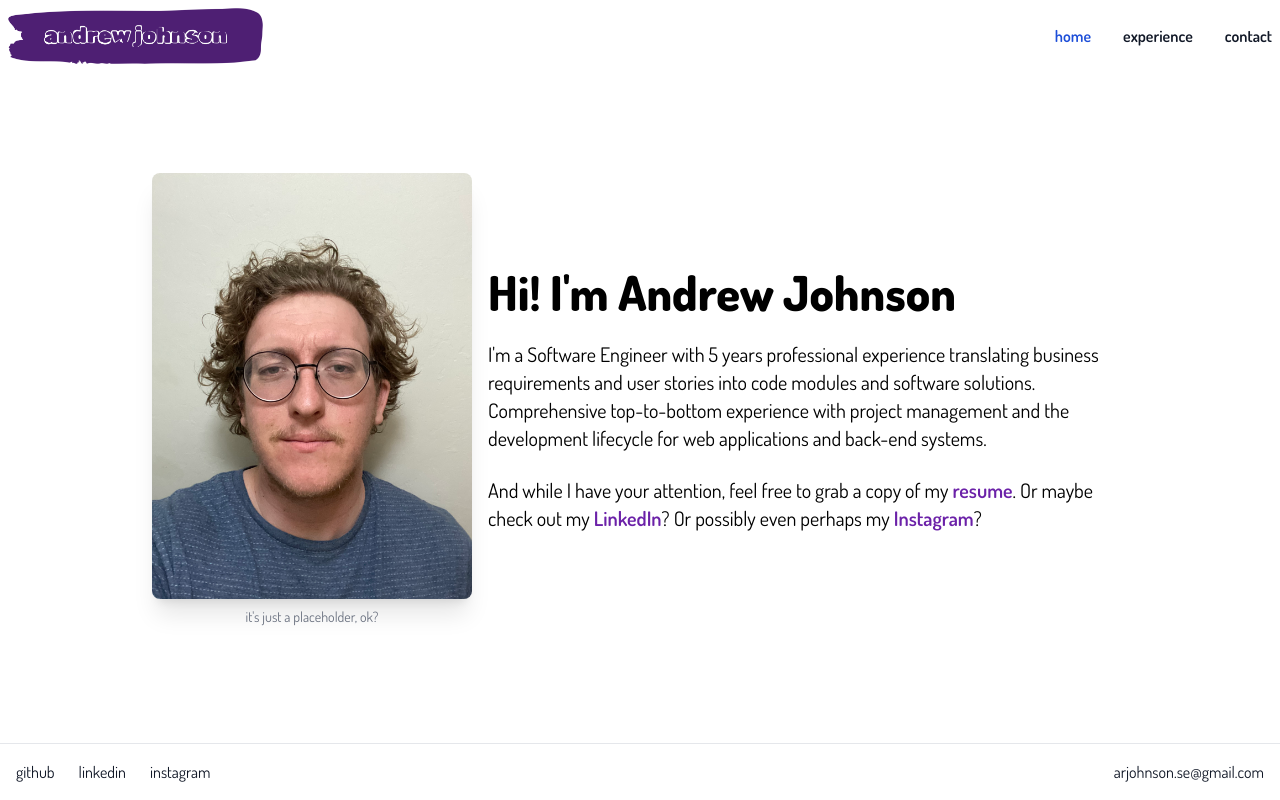
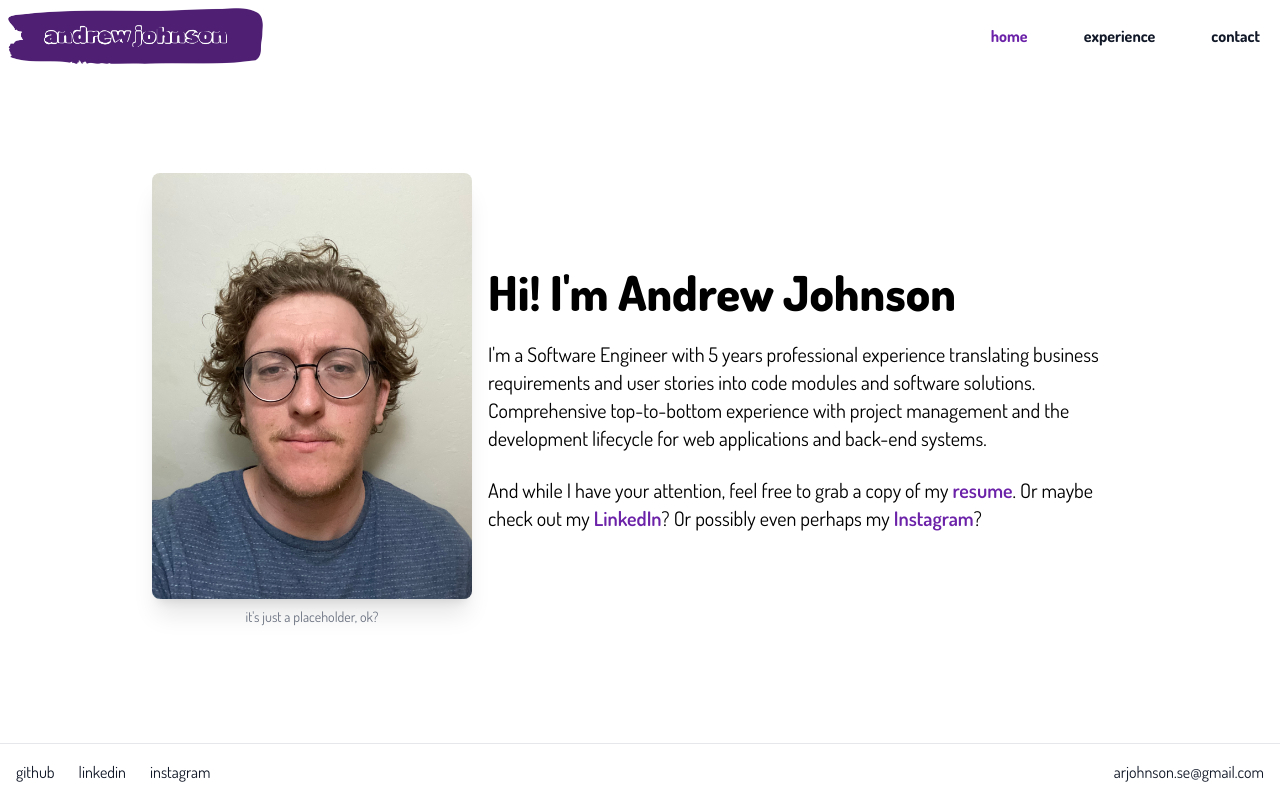
Before and after one commit to anryjohn/anryjohn.github.io, a React (Create React App) app: page / in a window 1280 px wide. Built offline with nearby package versions, Linux system fonts and the light colour scheme.

Commit message:
fix hamburger menu, clean up navbar classes

```diff
--- a/src/components/navigation.js
+++ b/src/components/navigation.js
@@ -1,22 +1,34 @@
-import React from 'react';
+import React, { useState } from 'react';
 import { NavLink } from 'react-router-dom';
-import logo from '../assets/nav_logo.png'
+import logo from '../assets/nav_logo.png';
 
 function Navigation() {
+  const [isMenuOpen, setIsMenuOpen] = useState(false);
+
+  const handleMenuToggle = () => {
+    setIsMenuOpen(!isMenuOpen);
+  };
+
   return (
-    <nav className="fixed top-0 left-0 right-0 bg-transparent border-gray-200 dark:bg-transparent">
+    <nav className="fixed top-0 left-0 right-0 bg-white border-gray-200 dark:bg-white">
       <div className="max-w-screen-xl flex flex-wrap items-center justify-between mx-auto p-2">
         <a href="/" className="flex items-center space-x-3 rtl:space-x-reverse">
           <img src={logo} className="h-14" alt="logo" />
         </a>
-            <button data-collapse-toggle="navbar-default" type="button" className="inline-flex items-center p-2 w-10 h-10 justify-center text-sm rounded-lg md:hidden text-purple-800 hover:text-white hover:bg-purple-800 focus:outline-none focus:ring-2 focus:ring-gray-200" aria-controls="navbar-default" aria-expanded="false">
+        <button
+          onClick={handleMenuToggle}
+          type="button"
+          className="inline-flex items-center p-2 w-10 h-10 justify-center text-sm rounded-lg md:hidden text-purple-800 hover:text-white hover:bg-purple-800 focus:outline-none focus:ring-2 focus:ring-gray-200"
+          aria-controls="navbar-default"
+          aria-expanded={isMenuOpen ? "true" : "false"}
+        >
           <span className="sr-only">Open main menu</span>
           <svg className="w-5 h-5" aria-hidden="true" xmlns="http://www.w3.org/2000/svg" fill="none" viewBox="0 0 17 14">
             <path stroke="currentColor" strokeLinecap="round" strokeLinejoin="round" strokeWidth="2" d="M1 1h15M1 7h15M1 13h15"/>
           </svg>
         </button>
-            <div className="hidden w-full md:block md:w-auto" id="navbar-default">
-                <ul className="font-medium flex flex-col p-4 md:p-0 mt-4 border border-gray-100 rounded-lg bg-transparent md:flex-row md:space-x-8 rtl:space-x-reverse md:mt-0 md:border-0 md:bg-white dark:bg-transparent md:dark:bg-transparent dark:border-gray-700">
+        <div className={`${isMenuOpen ? 'block' : 'hidden'} w-full md:block md:w-auto`} id="navbar-default">
+          <ul className="font-medium flex flex-col p-3 md:p-0 mt-4 border-2 border-purple-200 rounded-lg bg-transparent md:flex-row md:space-x-8 rtl:space-x-reverse md:mt-0 md:border-0 md:bg-white dark:bg-white md:dark:bg-white">
             <li>
               {buildNavLink("/", "home")}
             </li>
@@ -24,7 +36,7 @@ function Navigation() {
               {buildNavLink("/experience", "experience")}
             </li>
             <li>
-                        {buildNavLink("contact", "contact")}
+              {buildNavLink("/contact", "contact")}
             </li>
           </ul>
         </div>
@@ -39,13 +51,13 @@ function buildNavLink(toPage, text) {
       to={toPage}
       className={({ isActive }) =>
         isActive
-            ?   "block py-2 px-3 text-white bg-blue-700 rounded md:bg-transparent md:text-blue-700 md:p-0 dark:text-white md:dark:text-purple-800 font-semibold"
-            :   "block py-2 px-3 text-gray-900 rounded hover:bg-gray-100 md:hover:bg-transparent md:border-0 md:hover:text-purple-800 md:p-0 dark:text-gray-900 md:dark:hover:text-purple-600 dark:hover:bg-gray-700 dark:hover:text-white md:dark:hover:bg-transparent font-semibold"
-        }>
+          ? "font-bold block py-1 px-3 rounded text-white bg-purple-800 md:text-purple-800 md:bg-transparent"
+          : "font-bold block py-1 px-3 rounded text-gray-900 hover:bg-purple-200 md:hover:text-purple-600 md:hover:bg-transparent"
+      }
+    >
       {text}
     </NavLink>
-
-    )
+  );
 }
 
 export default Navigation;
```
Lines whose indentation alone changed are shown as unchanged.
